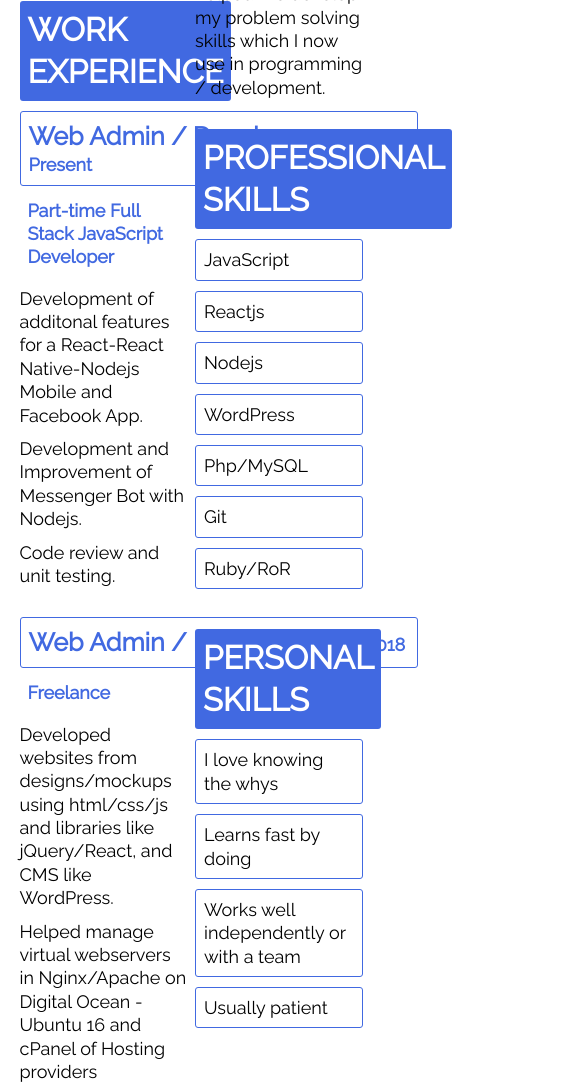
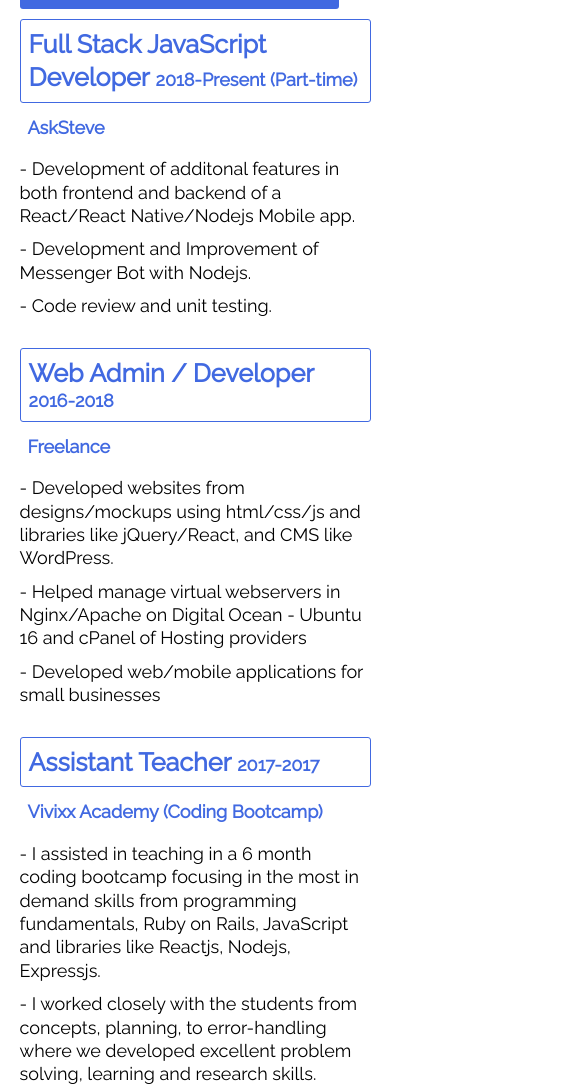
Before and after one commit to jeffreynerona/cv, a plain HTML site: page index.html in a window 390 px wide. Shown: the part 910-2000 px from the top of the page, 585 px wide, since content can reach past the window. Drawn offline with Linux system fonts and the light colour scheme.

Commit message:
corrections and mobile responsiveness

```diff
--- a/index.html
+++ b/index.html
@@ -55,24 +55,24 @@
 		<section id="work">
 			<h2>WORK EXPERIENCE</h2>
 			<section class="experience">
-				<h4><span class="experience-title">Web Admin / Developer </span>2018-Present</h4>
-				<h3>Part-time Full Stack JavaScript Developer</h3>
-				<p>Development of additonal features for a React-React Native-Nodejs Mobile and Facebook App.</p>
-				<p>Development and Improvement of Messenger Bot with Nodejs.</p>
-				<p>Code review and unit testing.</p>
+				<h4><span class="experience-title">Full Stack JavaScript Developer </span>2018-Present (Part-time)</h4>
+				<h3>AskSteve</h3>
+				<p>- Development of additonal features in both frontend and backend of a React/React Native/Nodejs Mobile app.</p>
+				<p>- Development and Improvement of Messenger Bot with Nodejs.</p>
+				<p>- Code review and unit testing.</p>
 			</section>
 			<section class="experience">
 				<h4><span class="experience-title">Web Admin / Developer </span>2016-2018</h4>
 				<h3>Freelance</h3>
-				<p>Developed websites from designs/mockups using html/css/js and libraries like jQuery/React, and CMS like WordPress.</p>
-				<p>Helped manage virtual webservers in Nginx/Apache on Digital Ocean - Ubuntu 16 and cPanel of Hosting providers</p>
-				<p>Developed web/mobile applications for small businesses</p>
+				<p>- Developed websites from designs/mockups using html/css/js and libraries like jQuery/React, and CMS like WordPress.</p>
+				<p>- Helped manage virtual webservers in Nginx/Apache on Digital Ocean - Ubuntu 16 and cPanel of Hosting providers</p>
+				<p>- Developed web/mobile applications for small businesses</p>
 			</section>
 			<section class="experience">
 				<h4><span class="experience-title">Assistant Teacher </span>2017-2017</h4>
 				<h3>Vivixx Academy (Coding Bootcamp)</h3>
-				<p>I assisted in teaching in a 6 month coding bootcamp focusing in the most in demand skills from programming fundamentals, Ruby on Rails, JavaScript and libraries like Reactjs, Nodejs, Expressjs.</p>
-				<p>I worked closely with the students from concepts, planning, to error-handling where we developed excellent problem solving, learning and research skills.</p>
+				<p>- I assisted in teaching in a 6 month coding bootcamp focusing in the most in demand skills from programming fundamentals, Ruby on Rails, JavaScript and libraries like Reactjs, Nodejs, Expressjs.</p>
+				<p>- I worked closely with the students from concepts, planning, to error-handling where we developed excellent problem solving, learning and research skills.</p>
 			</section>
 		</section>
 	</div>
@@ -82,12 +82,12 @@
 			<section class="education-entry">
 				<h4><span class="education-title">Saint Louis University </span>2012-2016</h4>
 				<h3>Mechanical Engineering</h3>
-				<p>Four years in engineering school helped me develop my problem solving skills which I now use in programming / development.</p>
+				<p>- Four years in engineering school helped me develop my problem solving skills which I now use in programming / development.</p>
 			</section>
 			<section class="education-entry">
 				<h4><span class="education-title">Online Resources </span>2014-Present</h4>
 				<h3>Web Development</h3>
-				<p>Four years in engineering school helped me develop my problem solving skills which I now use in programming / development.</p>
+				<p>- I learned most of my development skills from online resources together with the mentorship of experts.</p>
 			</section>
 		</section>
 
--- a/style.css
+++ b/style.css
@@ -19,6 +19,7 @@ time, mark, audio, video {
     font-size:100%;
     vertical-align:baseline;
     background:transparent;
+    box-sizing: border-box;
 }
 
 body {
@@ -30,7 +31,6 @@ body {
 article,aside,details,figcaption,figure,
 footer,header,hgroup,menu,nav,section {
     display:block;
-    box-sizing: border-box;
 }
 
 nav ul {
@@ -116,6 +116,10 @@ p {
 
 ul {
     padding-left: 24px;
+}
+
+section {
+	max-width: 100%;
 }
 
 header {
@@ -228,3 +232,38 @@ span.experience-title, span.education-title {
     color: royalblue;
     display: inline-block;
 }
+
+@media only screen and (max-width: 1100px)  {
+	header #name-title, header #contact-details {
+	    padding: 0 20px;
+	}
+
+	.half {
+		width: 100%;
+		margin-right: 0;
+	}
+}
+
+@media only screen and (max-width: 950px)  {
+	header #name-title, header #contact-details {
+	    display: block;
+	    margin: auto;
+	    width: 100%;
+	    text-align: center!important;
+	    margin-bottom: 10px;
+	}
+	header #header-middle {
+	    display: block;
+	}
+	header figure {
+		width: 100%;
+		display: block;
+	}
+	header figure img {
+		margin: 0 auto;
+		display: block;
+	}
+	.experience h4, .education-entry h4 {
+		max-width: 100%;
+	}
+}
```
